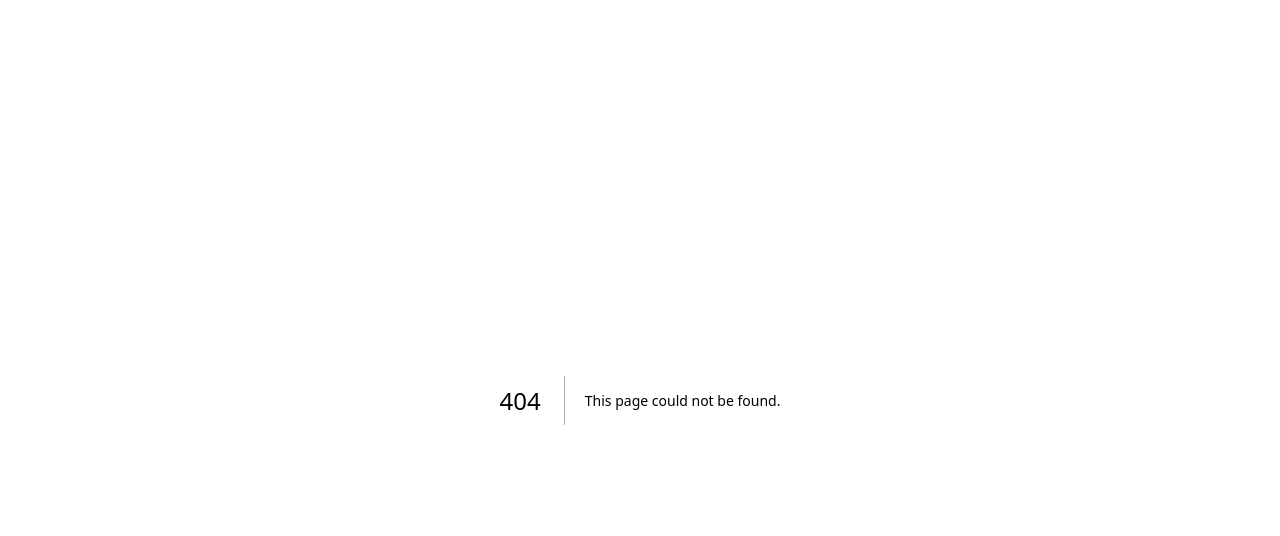
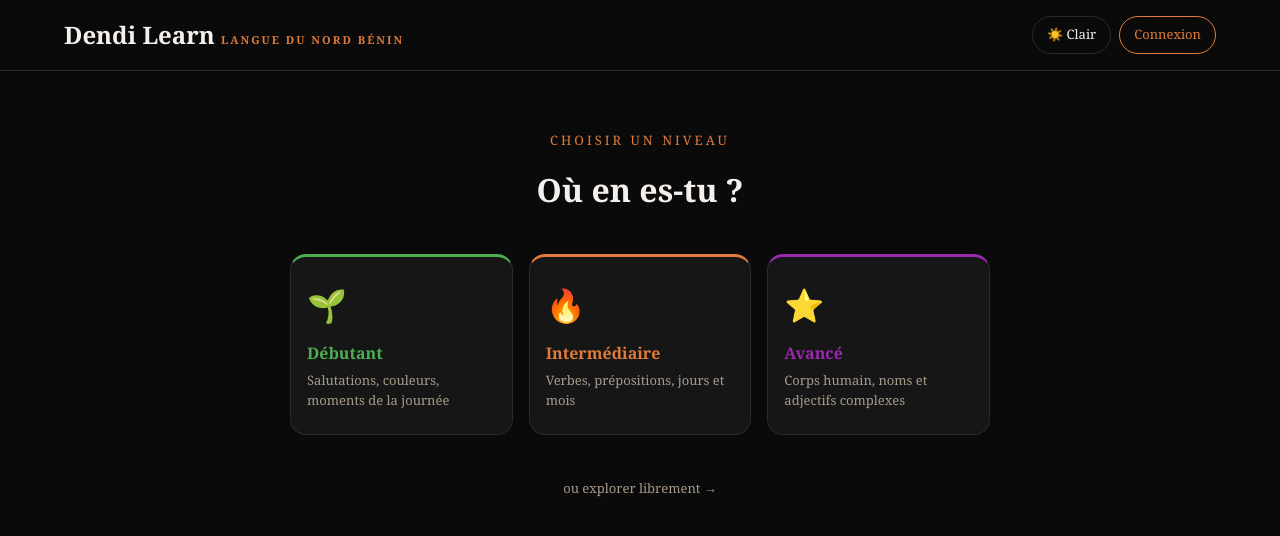
Before and after one commit to GhostDRAKEN/dendi-learn, a Next.js app: page /niveaux in a window 1280 px wide. Before the commit this address had no page. Shown: the top 536 px of the page. Built offline with nearby package versions, Linux system fonts and the light colour scheme; no server answers.

Commit message:
feat: nouvelle route /niveaux pour changer de niveau depuis la page apprendre

```diff
--- a/app/apprendre/page.tsx
+++ b/app/apprendre/page.tsx
@@ -47,7 +47,7 @@ export default async function ApprendrePage({
               {params.niveau === 'debutant' ? '🌱 Débutant' : params.niveau === 'intermediaire' ? '🔥 Intermédiaire' : '⭐ Avancé'}
             </span>
             {' · '}
-            <Link href="/" style={{ color: 'var(--text-muted)', fontSize: '12px' }}>Changer</Link>
+            <Link href="/niveaux" style={{ color: 'var(--text-muted)', fontSize: '12px' }}>Changer</Link>
           </p>
         </div>
       )}
--- /dev/null
+++ b/app/niveaux/page.tsx
@@ -0,0 +1,65 @@
+import Link from 'next/link'
+import ThemeToggle from '../components/ThemeToggle'
+
+const NIVEAUX = [
+  { label: 'Débutant', slug: 'debutant', emoji: '🌱', desc: 'Salutations, couleurs, moments de la journée', couleur: '#4CAF50' },
+  { label: 'Intermédiaire', slug: 'intermediaire', emoji: '🔥', desc: 'Verbes, prépositions, jours et mois', couleur: '#E07B39' },
+  { label: 'Avancé', slug: 'avance', emoji: '⭐', desc: 'Corps humain, noms et adjectifs complexes', couleur: '#9C27B0' },
+]
+
+export default function NiveauxPage() {
+  return (
+    <main style={{ minHeight: '100vh', backgroundColor: 'var(--bg)' }}>
+      <header style={{ padding: '16px 5vw', borderBottom: '1px solid var(--border)' }}>
+        <div style={{ display: 'flex', justifyContent: 'space-between', alignItems: 'center' }}>
+          <Link href="/" style={{ textDecoration: 'none' }}>
+            <h1 style={{ fontSize: '24px', fontWeight: '700', color: 'var(--text)', margin: 0 }}>
+              Dendi Learn{' '}
+              <span style={{ fontSize: '11px', color: '#E07B39', letterSpacing: '2px', textTransform: 'uppercase' }}>
+                Langue du nord Bénin
+              </span>
+            </h1>
+          </Link>
+          <ThemeToggle />
+        </div>
+      </header>
+
+      <section style={{ padding: '60px 5vw', textAlign: 'center' }}>
+        <p style={{ fontSize: '13px', color: '#E07B39', letterSpacing: '3px', textTransform: 'uppercase', marginBottom: '16px' }}>
+          Choisir un niveau
+        </p>
+        <h2 style={{ fontSize: '32px', fontWeight: '700', color: 'var(--text)', marginBottom: '40px' }}>
+          Où en es-tu ?
+        </h2>
+        <div style={{
+          display: 'grid',
+          gridTemplateColumns: 'repeat(auto-fill, minmax(200px, 1fr))',
+          gap: '16px',
+          maxWidth: '700px',
+          margin: '0 auto 40px',
+        }}>
+          {NIVEAUX.map((niveau) => (
+            <Link key={niveau.slug} href={`/apprendre?niveau=${niveau.slug}`} style={{ textDecoration: 'none' }}>
+              <div style={{
+                backgroundColor: 'var(--card)',
+                border: '1px solid var(--border)',
+                borderTop: `3px solid ${niveau.couleur}`,
+                borderRadius: '16px',
+                padding: '24px 16px',
+                cursor: 'pointer',
+                textAlign: 'left',
+              }}>
+                <p style={{ fontSize: '32px', marginBottom: '12px' }}>{niveau.emoji}</p>
+                <p style={{ fontSize: '16px', fontWeight: '600', color: niveau.couleur, marginBottom: '6px' }}>{niveau.label}</p>
+                <p style={{ fontSize: '13px', color: 'var(--text-muted)' }}>{niveau.desc}</p>
+              </div>
+            </Link>
+          ))}
+        </div>
+        <Link href="/apprendre" style={{ fontSize: '13px', color: 'var(--text-muted)', textDecoration: 'none' }}>
+          ou explorer librement →
+        </Link>
+      </section>
+    </main>
+  )
+}
```
